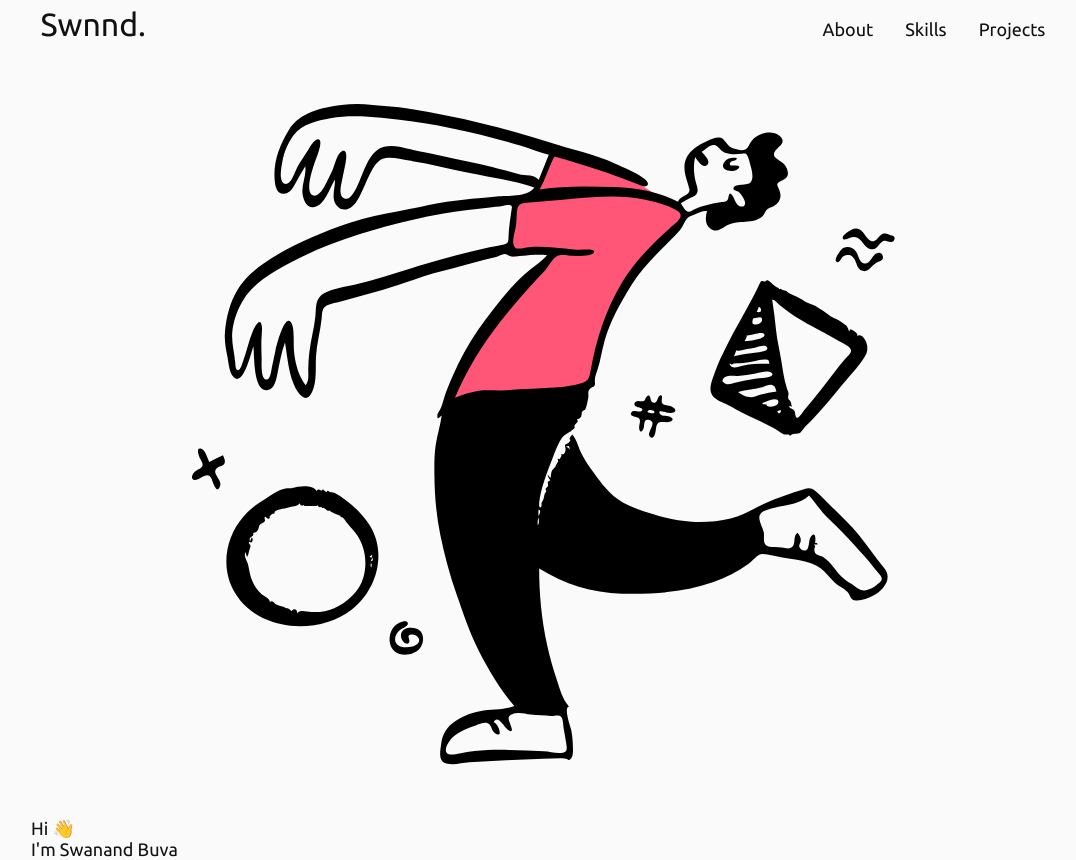
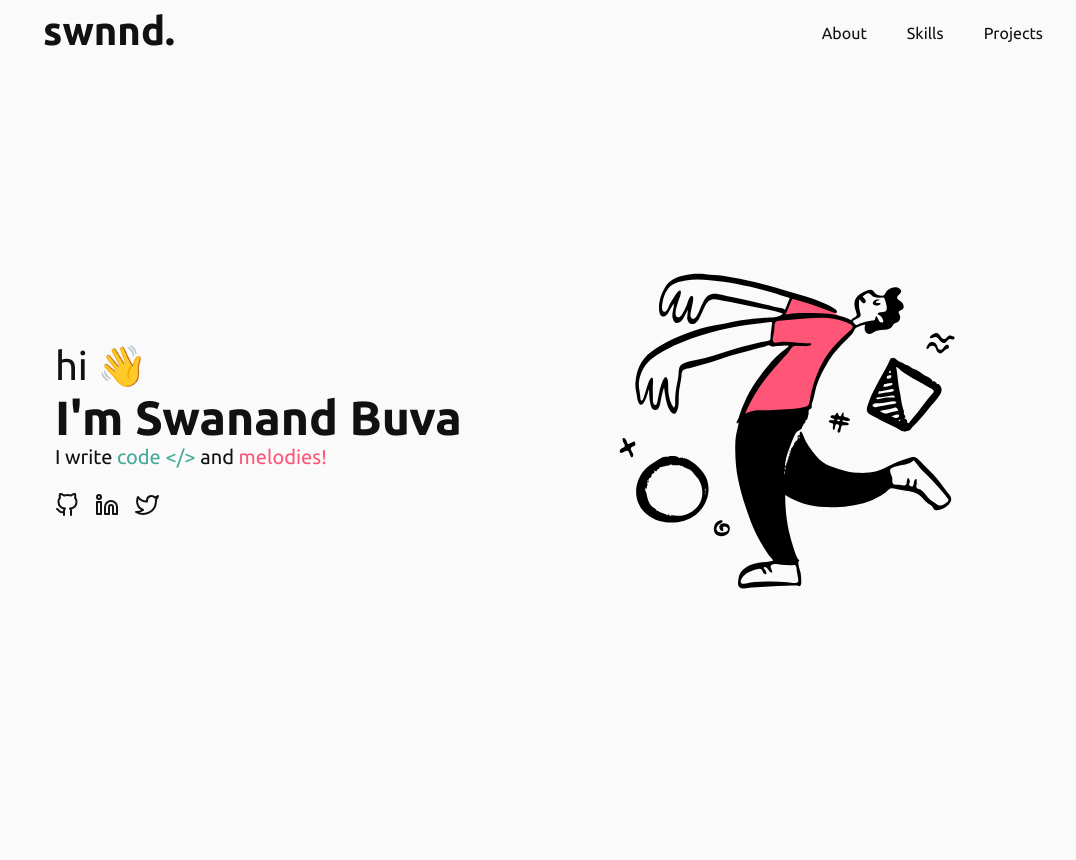
Before and after one commit to destro1108/minimal-portfolio, a React (Vite) app: page / in a window 1280 px wide. Shown: the whole page, without its empty margins (97-1173 px from the left). After the commit the page ends 800 px from the top, so only its background shows below. Built offline with nearby package versions, Linux system fonts and the light colour scheme.

Commit message:
part1 done 🚀

```diff
--- a/src/App.css
+++ b/src/App.css
@@ -4,7 +4,8 @@
 /* colors */
 :root {
   --color-primary: #111;
-  --color-secondary: #00bcd4;
+  --color-secondary: #44ab96;
+  --color-tertiary: #ff5678;
   --color-background: #fafafa;
   --color-primary-dark: #eee;
   --color-secondary-dark: #eee;
@@ -55,6 +56,7 @@ header {
 
 header > .brandName {
   font-size: 2rem;
+  font-weight: 700;
 }
 
 header > nav > ul {
@@ -70,6 +72,8 @@ header > nav > ul {
   display: flex;
   flex-direction: column;
   justify-content: center;
+  align-items: center;
+  padding: 1.2rem;
 }
 
 .home > .heroText {
@@ -79,10 +83,40 @@ header > nav > ul {
   text-align: left;
 }
 
+.home > .heroText > .headTitle {
+  font-size: 1.6rem;
+}
+.home > .heroText > .title {
+  font-size: 2rem;
+  font-weight: 700;
+}
+.subTitle {
+  font-size: 1rem;
+}
+.subTitle > #textCode {
+  color: var(--color-secondary);
+}
+
+.subTitle > #textMelody {
+  color: var(--color-tertiary);
+}
+
+.socialHandles {
+  margin-top: 1.2rem;
+  display: flex;
+  gap: 0.8rem;
+}
+.socialHandleIcon:hover,
+.socialHandleIcon:focus {
+  fill: var(--color-tertiary);
+  color: var(--color-tertiary);
+  transition: all 0.1s;
+}
+
 /* media queries for larger screens */
 @media screen and (min-width: 768px) {
-  body {
-    font-size: 18px;
+  html {
+    font-size: 20px;
   }
   header {
     flex-direction: row;
@@ -90,4 +124,18 @@ header > nav > ul {
   header > nav > ul {
     gap: 2rem;
   }
+  .home {
+    flex-direction: row-reverse;
+    justify-content: space-between;
+  }
+  .home > img {
+    width: 50%;
+  }
+  .home > .heroText > .headTitle {
+    font-size: 2rem;
+  }
+  .home > .heroText > .title {
+    font-size: 2.4rem;
+    font-weight: 700;
+  }
 }
--- a/src/components/home.jsx
+++ b/src/components/home.jsx
@@ -4,10 +4,66 @@ import heroImg from "../assets/zombieing.svg";
 const Home = () => {
   return (
     <section className="home">
-      <img src={heroImg} alt="display picture" />
+      <img src={heroImg} width={350} alt="display picture" />
       <div className="heroText">
-        <span className="headTitle">Hi 👋</span>
-        <span className="title">I'm Swanand Buva</span>
+        <div className="headTitle">hi 👋</div>
+        <div className="title">I'm Swanand Buva</div>
+        <div className="subTitle">
+          I write <span id="textCode">code {"</>"}</span> and{" "}
+          <span id="textMelody">melodies!</span>
+        </div>
+        <div className="socialHandles">
+          <a href="http://github.com/destro1108" target="_blank">
+            <svg
+              xmlns="http://www.w3.org/2000/svg"
+              width="24"
+              height="24"
+              viewBox="0 0 24 24"
+              fill="none"
+              stroke="currentColor"
+              strokeWidth="2"
+              strokeLinecap="round"
+              strokeLinejoin="round"
+              class="socialHandleIcon"
+            >
+              <path d="M9 19c-5 1.5-5-2.5-7-3m14 6v-3.87a3.37 3.37 0 0 0-.94-2.61c3.14-.35 6.44-1.54 6.44-7A5.44 5.44 0 0 0 20 4.77 5.07 5.07 0 0 0 19.91 1S18.73.65 16 2.48a13.38 13.38 0 0 0-7 0C6.27.65 5.09 1 5.09 1A5.07 5.07 0 0 0 5 4.77a5.44 5.44 0 0 0-1.5 3.78c0 5.42 3.3 6.61 6.44 7A3.37 3.37 0 0 0 9 18.13V22"></path>
+            </svg>
+          </a>
+          <a href="http://twitter.com/swnnd" target="_blank">
+            <svg
+              xmlns="http://www.w3.org/2000/svg"
+              width="24"
+              height="24"
+              viewBox="0 0 24 24"
+              fill="none"
+              stroke="currentColor"
+              strokeWidth="2"
+              strokeLinecap="round"
+              strokeLinejoin="round"
+              class="socialHandleIcon"
+            >
+              <path d="M16 8a6 6 0 0 1 6 6v7h-4v-7a2 2 0 0 0-2-2 2 2 0 0 0-2 2v7h-4v-7a6 6 0 0 1 6-6z"></path>
+              <rect x="2" y="9" width="4" height="12"></rect>
+              <circle cx="4" cy="4" r="2"></circle>
+            </svg>
+          </a>
+          <a href="http://linkedin.com/in/swnnd" target="_blank">
+            <svg
+              xmlns="http://www.w3.org/2000/svg"
+              width="24"
+              height="24"
+              viewBox="0 0 24 24"
+              fill="none"
+              stroke="currentColor"
+              strokeWidth="2"
+              strokeLinecap="round"
+              strokeLinejoin="round"
+              class="socialHandleIcon"
+            >
+              <path d="M23 3a10.9 10.9 0 0 1-3.14 1.53 4.48 4.48 0 0 0-7.86 3v1A10.66 10.66 0 0 1 3 4s-4 9 5 13a11.64 11.64 0 0 1-7 2c9 5 20 0 20-11.5a4.5 4.5 0 0 0-.08-.83A7.72 7.72 0 0 0 23 3z"></path>
+            </svg>
+          </a>
+        </div>
       </div>
     </section>
   );
--- a/src/components/navbar.jsx
+++ b/src/components/navbar.jsx
@@ -3,7 +3,7 @@ import React from "react";
 const Navbar = () => {
   return (
     <header>
-      <div className="brandName">Swnnd.</div>
+      <div className="brandName">swnnd.</div>
       <nav className="mobileMenuList">
         <ul>
           <a href="#about">
```
